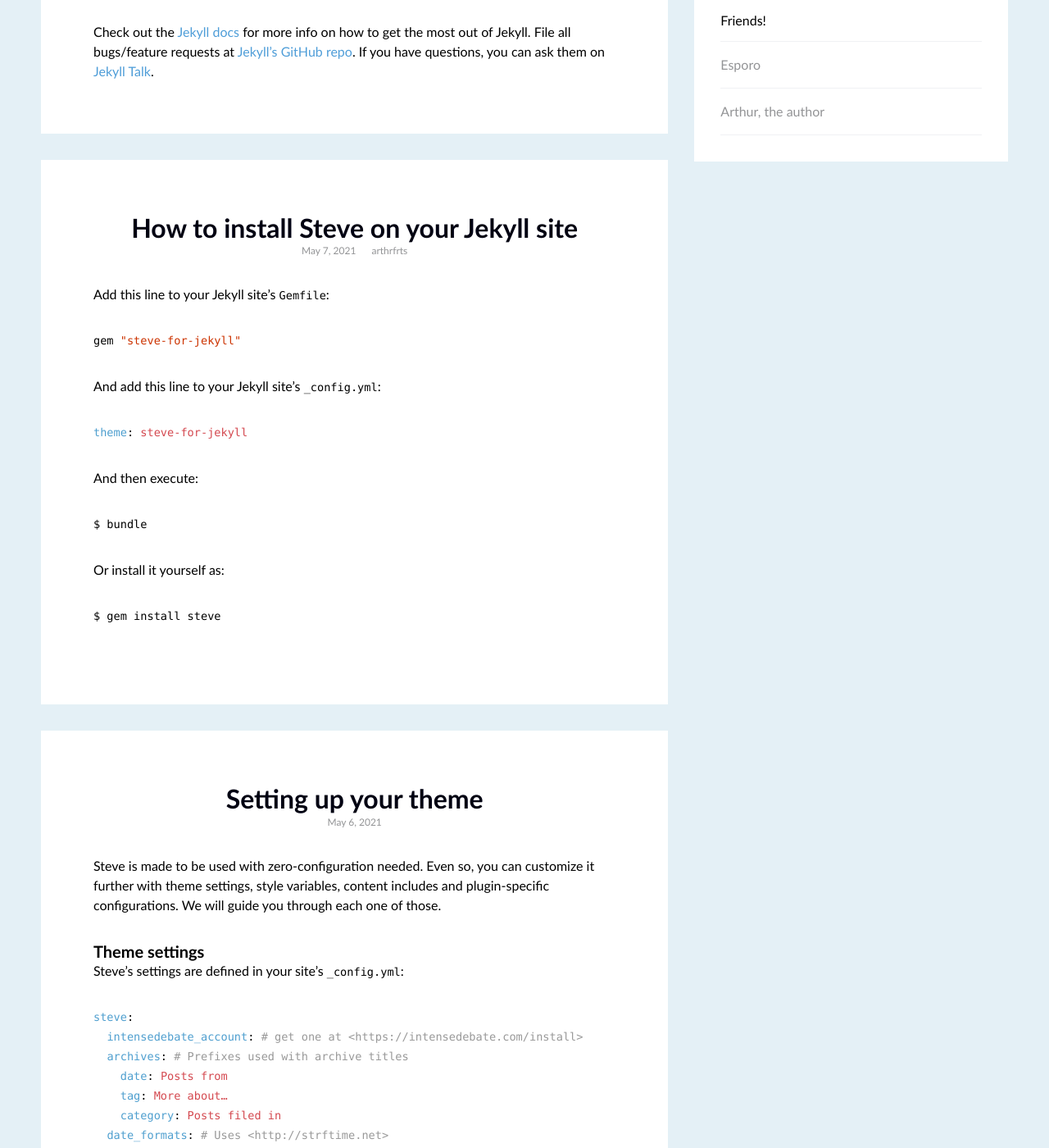
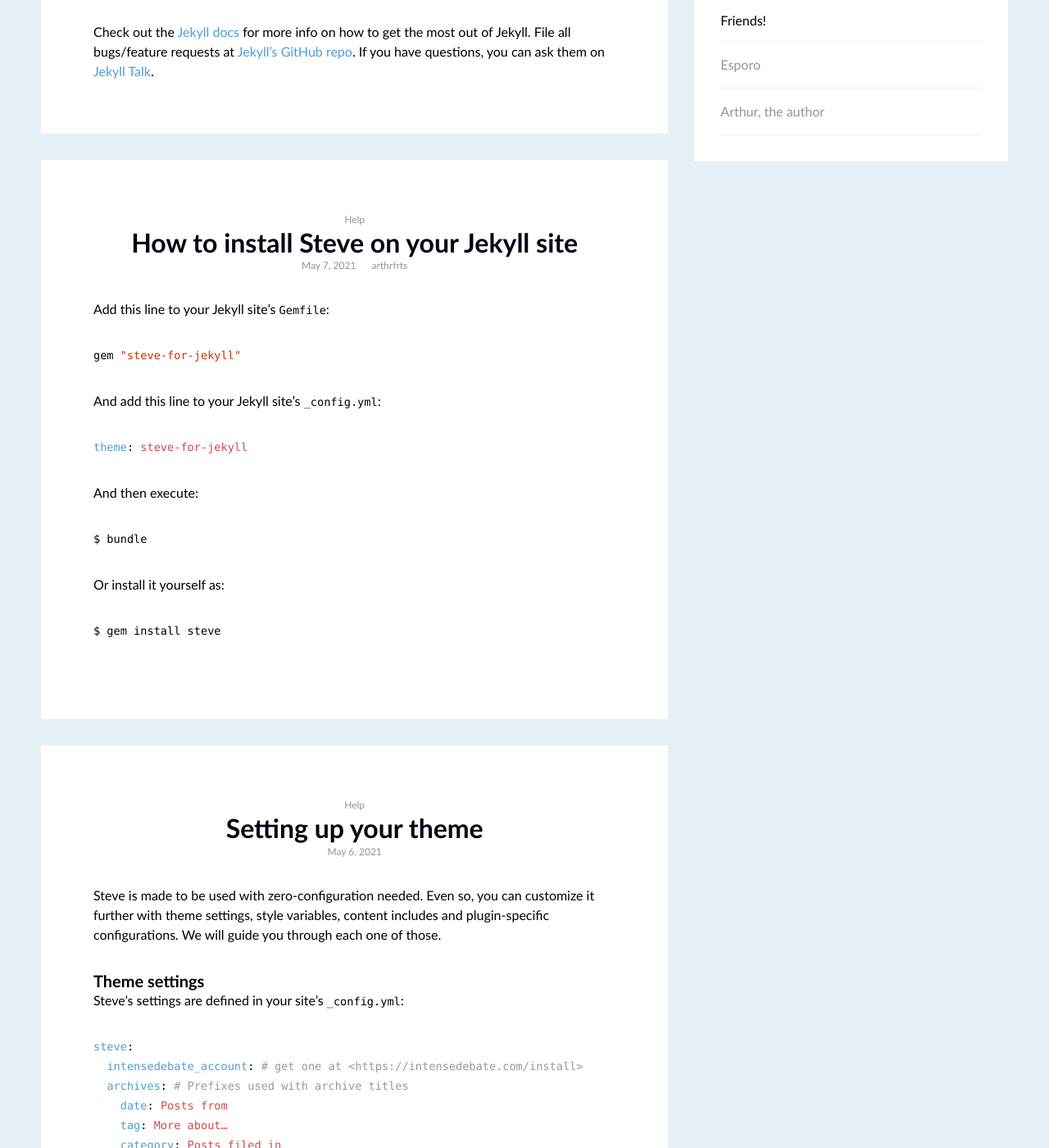
Before and after one commit to esporo/steve, a Jekyll site: the page built from index.html, in a window 1280 px wide and 1400 px high, scrolled down 772 px. Shown: the whole window at 82% size. Built offline with Jekyll 4.4.1, drawn with Linux system fonts in a browser that asks for light colours; the list of posts is cut into pages by our own code.

Commit message:
adds support for post categories
Closes #1

```diff
--- a/_includes/blog/post.html
+++ b/_includes/blog/post.html
@@ -1,5 +1,19 @@
 <article class="content post">
   <header class="content-header">
+    {% if post.category %}
+      <div class="content-meta">
+        {%- assign category_slug = post.category | slugify -%}
+        {%- assign category_url = site.jekyll-archives.permalinks.category -%}
+
+        <a
+          href="{{ category_url | replace: ':name', category_slug | relative_url }}"
+          rel="tag"
+        >
+          {{- post.category -}}
+        </a>
+      </div>
+    {% endif %}
+
     {% if post.title != "" %}
       <h2 class="content-title">
         <a href="{{ post.url | relative_url }}" rel="bookmark">{{ post.title }}</a>
--- a/_posts/2021-05-06-setting-up-your-theme.md
+++ b/_posts/2021-05-06-setting-up-your-theme.md
@@ -2,6 +2,7 @@
 layout: post
 title: Setting up your theme
 date: 2021-05-06 17:58 -0300
+category: Help
 tags:
   - help
   - tutorials
--- a/_posts/2021-05-07-how-to-install-steve-on-your-jekyll-site.md
+++ b/_posts/2021-05-07-how-to-install-steve-on-your-jekyll-site.md
@@ -3,6 +3,7 @@ layout: post
 title: How to install Steve on your Jekyll site
 date: 2021-05-07 17:55 -0300
 author: arthrfrts
+category: Help
 tags: help
 ---
 
```
Also changed, not shown: _layouts/post.html (+14 -0 lines).
